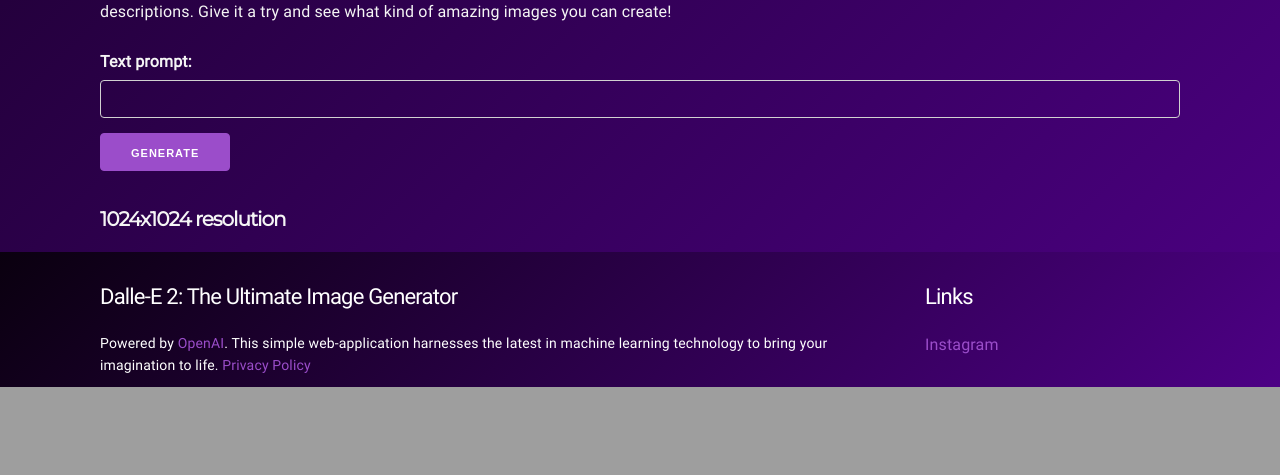
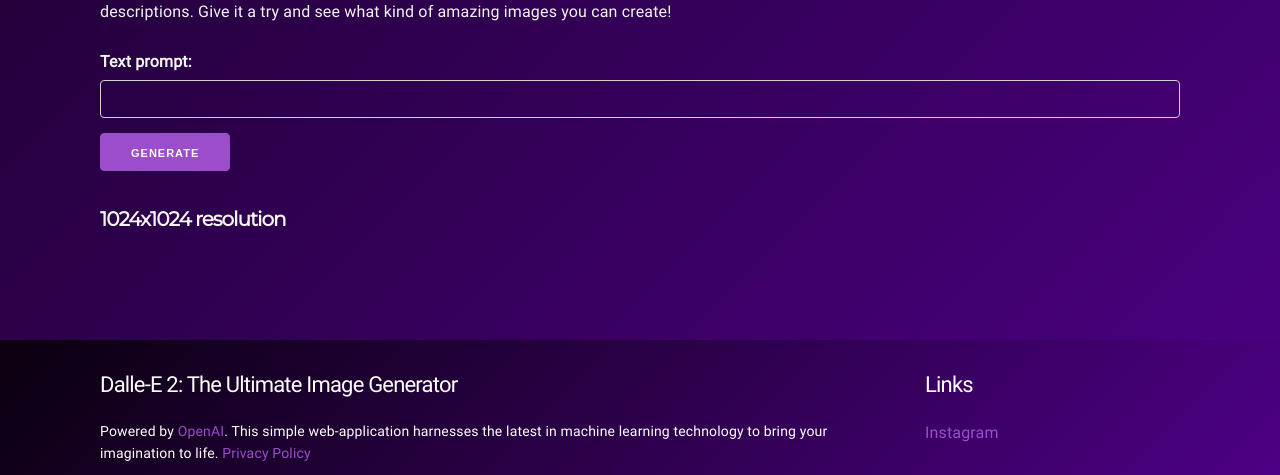
Before and after one commit to OvoOno-Studio/openai-dalle-python, a Flask app: page / in a window 1280 px wide. Shown: the part 1054-1529 px from the top of the page. Before the commit the page ends 1441 px from the top, so only its background shows below. Run offline with Flask 3, Linux system fonts and the light colour scheme; some libraries are stand-ins or nearby versions.

Commit message:
fix image container style

```diff
--- a/static/css/main.css
+++ b/static/css/main.css
@@ -1,5 +1,3 @@
-
-
 /**
 * @file
 * Main stylesheet file.
@@ -55,6 +53,13 @@ img {
 
 div#image-container {
     text-align: center;
+    display: flex;
+    gap: 10px;
+    margin: 44px 0px;
+}
+
+div#image-container img {
+    width: 33%;
 }
 
 #link-container a{
--- a/static/js/generate.js
+++ b/static/js/generate.js
@@ -14,7 +14,6 @@
                  const csrf_token = document.getElementsByName("csrf_token")[0].value;
 
                  form === 'generate-form' && endpoint === '/generate' ? data = f.elements['text'].value : data = f.elements['photo'].files[0];
-
 
                  const imageContainer = document.getElementById('image-container');
                  const linkContainer = document.getElementById('link-container');
```
